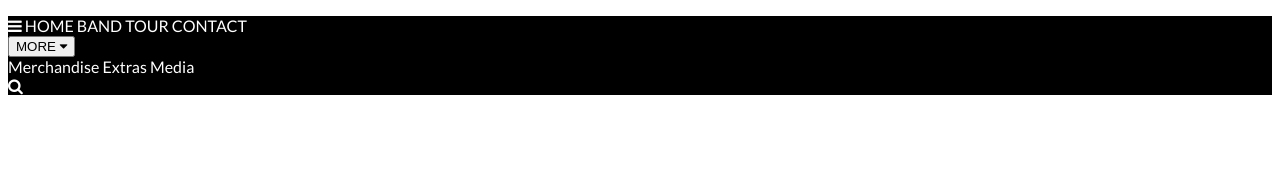
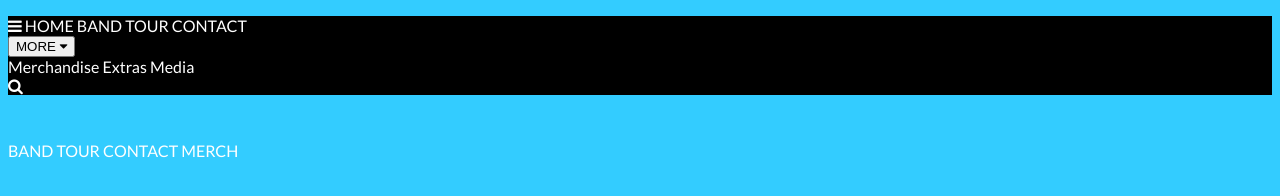
Before and after one commit to maryxyan/SDA_js_2021, a plain HTML site: page index.html in a window 1280 px wide. Drawn offline with Linux system fonts and the light colour scheme.

Commit message:
changed background color

```diff
--- a/stlyle.css
+++ b/stlyle.css
@@ -2,7 +2,10 @@ a {
     color: white;
     text-decoration: none;
 }
-body {font-family: "Lato", sans-serif}
+body {font-family: "Lato", sans-serif;
+background-color: #33ccff;
+}
+
 .mySlides {display: none}
 
 .navbar{
```
